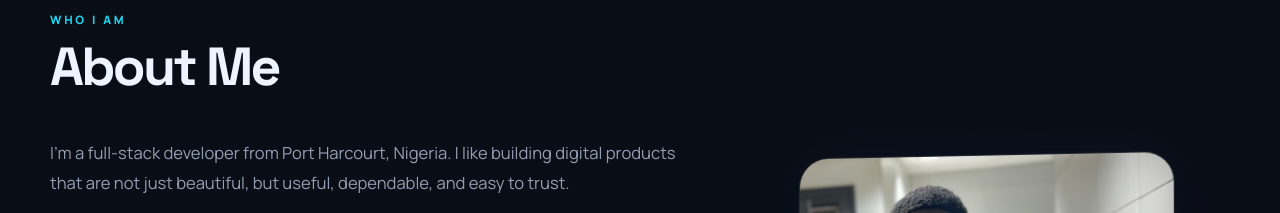
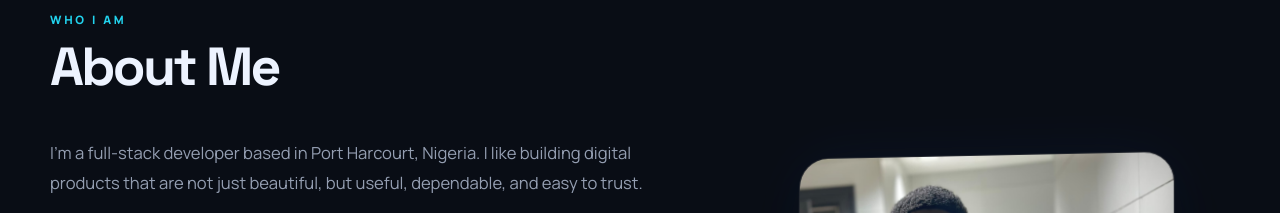
Before and after one commit to biggestmanuel/manuel-portfolio, a plain HTML site: page index.html in a window 1280 px wide. Shown: the part 900-1113 px from the top of the page. Drawn offline with nearby package versions, Linux system fonts and the light colour scheme.

Commit message:
fix: update wording for clarity in about section

```diff
--- a/index.html
+++ b/index.html
@@ -85,7 +85,7 @@
       <div class="about-grid">
         <div class="about-text">
           <p class="reveal">
-            I'm a full-stack developer from Port Harcourt, Nigeria. I like building digital products that are not just beautiful, but useful, dependable, and easy to trust.
+            I'm a full-stack developer based in Port Harcourt, Nigeria. I like building digital products that are not just beautiful, but useful, dependable, and easy to trust.
           </p>
           <p class="reveal">
             My approach is simple: understand the problem, build with clarity, and ship something people actually want to use again.
```
